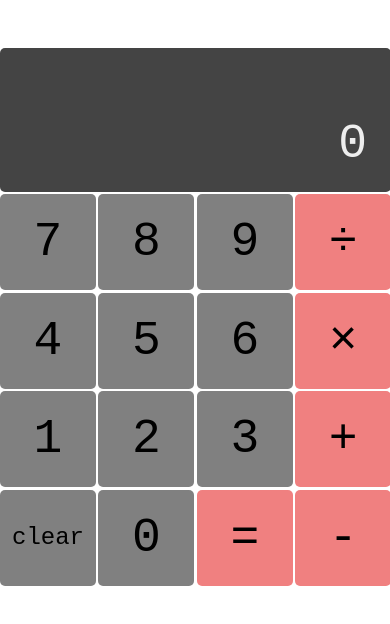
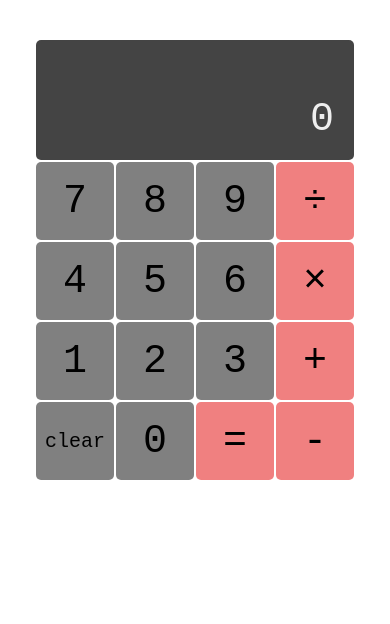
Before and after one commit to dpajek/calc-react, a React (Create React App) app: page / in a window 390 px wide. Shown: the top 624 px of the page. Built offline with nearby package versions, Linux system fonts and the light colour scheme.

Commit message:
added media queries

```diff
--- a/src/App.css
+++ b/src/App.css
@@ -1,3 +1,7 @@
+*, *:before, *:after {
+    box-sizing: border-box;
+  }
+
 .App {
     margin: auto;
     margin-top: 1em;
@@ -9,3 +13,9 @@
     font-size: 3em;
     font-family: 'Courier New', Courier, monospace;
 }
+
+@media (max-width: 800px) {
+    .App {
+        font-size: 2.5em;
+      }
+  }
--- a/src/components/calculatordisplay.css
+++ b/src/components/calculatordisplay.css
@@ -11,7 +11,14 @@
     text-align: right;
     padding-left: 0.5em;
     padding-right: 0.5em;
+
 }
+
+@media (max-width: 800px) {
+    .CalculatorDisplay {
+        width: (80vw + 6px);
+      }
+  }
 
 .CalculatorDisplay .BreadCrumbs {
     font-size: 0.5em;
--- a/src/components/calculatorkeypad.css
+++ b/src/components/calculatorkeypad.css
@@ -1,9 +1,17 @@
 .CalculatorKeyPad {
   display: grid;
-  grid-template-columns: repeat(4, min(2em, 25vw));
-  grid-template-rows: repeat(4, min(2em, 25vw));
+  grid-template-columns: repeat(4, min(2em, 24vw));
+  grid-template-rows: repeat(4, min(2em, 24vw));
   gap: 0.05em;
 }
+
+@media (max-width: 800px) {
+    .CalculatorKeyPad {
+        grid-template-columns: repeat(4, 20vw);
+        grid-template-rows: repeat(4, 20vw);
+        gap: 2px;
+      }
+  }
 
 button {
     background-color: grey;
@@ -11,6 +19,7 @@ button {
     border: none;
     font-size: inherit;
     font-family: inherit;
+    text-align: center;
   }
 
   button:hover {
```
